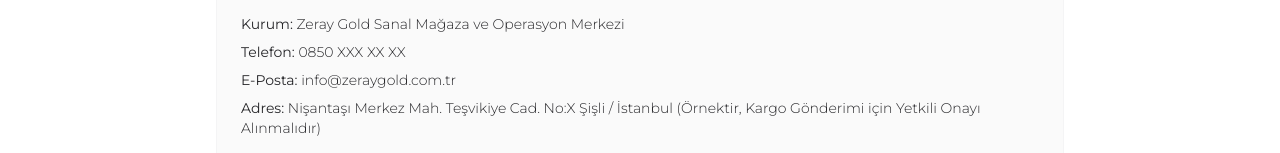
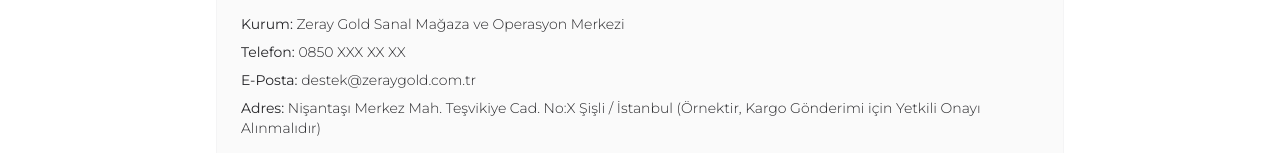
Before and after one commit to hopex03/lumina-main-vitrin, a Next.js app: page /iade-sartlari in a window 1280 px wide. Shown: the part 1170-1323 px from the top of the page. Built offline with nearby package versions, Linux system fonts and the light colour scheme; a web font is replaced by a local one.

Commit message:
fix: Updated corporate contact emails to destek@zeraygold.com.tr

```diff
--- a/app/iade-sartlari/page.tsx
+++ b/app/iade-sartlari/page.tsx
@@ -70,7 +70,7 @@
                             <ul className="space-y-2 text-sm text-zinc-800">
                                 <li><strong>Kurum:</strong> Zeray Gold Sanal Mağaza ve Operasyon Merkezi</li>
                                 <li><strong>Telefon:</strong> 0850 XXX XX XX</li>
-                                <li><strong>E-Posta:</strong> info@zeraygold.com.tr</li>
+                                <li><strong>E-Posta:</strong> destek@zeraygold.com.tr</li>
                                 <li><strong>Adres:</strong> Nişantaşı Merkez Mah. Teşvikiye Cad. No:X Şişli / İstanbul (Örnektir, Kargo Gönderimi için Yetkili Onayı Alınmalıdır)</li>
                             </ul>
                             <p className="text-xs text-zinc-500 mt-4 font-light gap-2 flex items-center">
--- a/app/iletisim/page.tsx
+++ b/app/iletisim/page.tsx
@@ -82,7 +82,7 @@
                         <p className="text-[#d4af37] text-[10px] tracking-[0.4em] uppercase font-bold mb-4">İletişim Bilgileri</p>
                         <div className="space-y-6">
                             {[
-                                { label: 'E-Posta', value: 'info@zeraygold.com.tr', href: 'mailto:info@zeraygold.com.tr' },
+                                { label: 'E-Posta', value: 'destek@zeraygold.com.tr', href: 'mailto:destek@zeraygold.com.tr' },
                                 { label: 'Telefon', value: '+90 (532) 000 00 00', href: 'tel:+905320000000' },
                                 { label: 'Adres', value: 'İstanbul, Türkiye', href: '#' },
                             ].map(item => (
```
